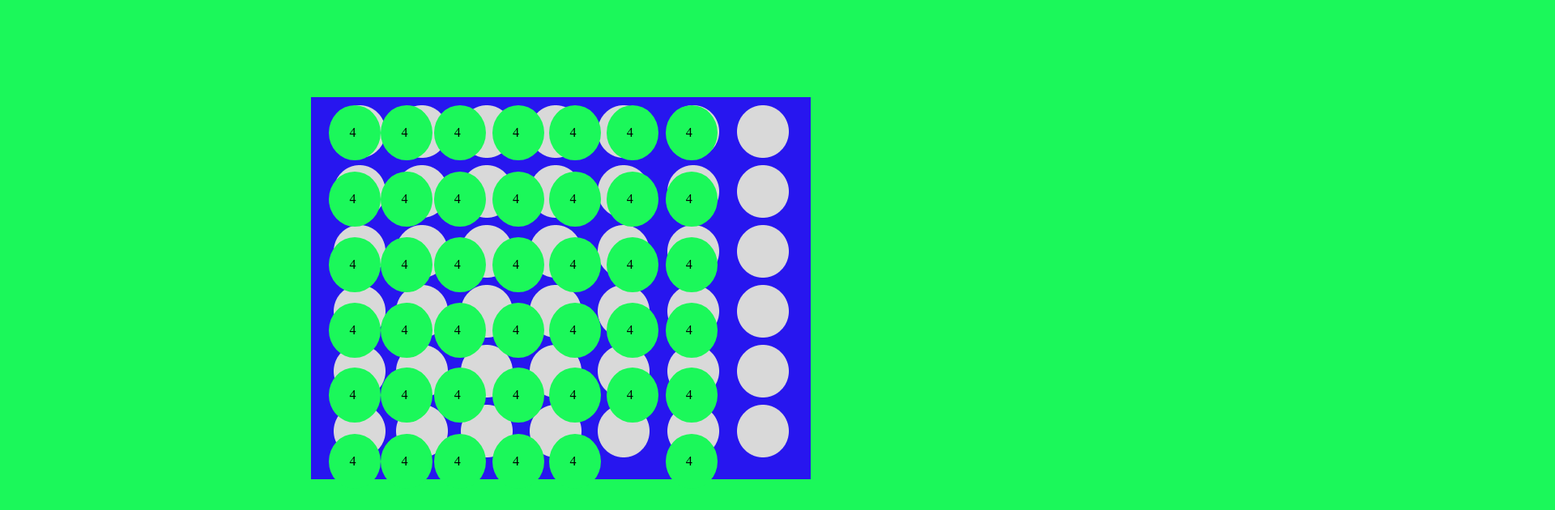
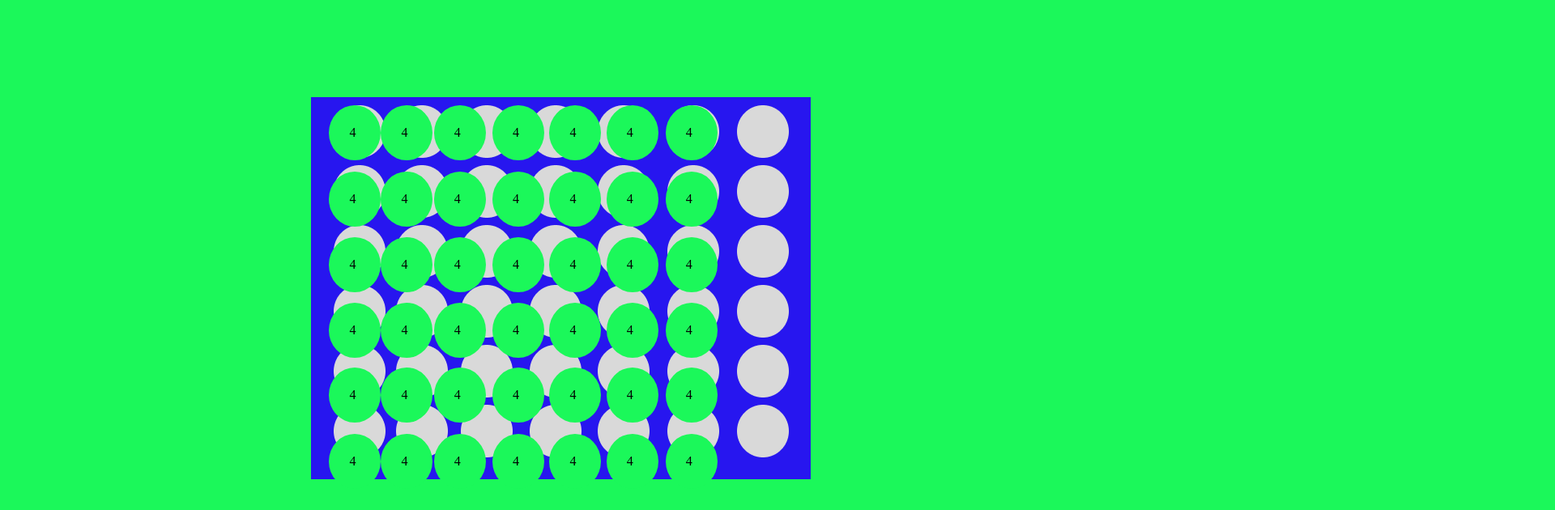
Before and after one commit to argentswagee/Puissance-4, a plain HTML site: page index.html in a window 1280 px wide. Shown: the top 630 px of the page at 81% size, 1920 px wide, since content can reach past the window. Drawn offline with Linux system fonts and the light colour scheme; a web font is replaced by a local one.

Commit message:
Update index.html

```diff
--- a/index.html
+++ b/index.html
@@ -15,7 +15,7 @@
         <div style="position: absolute; left: 41.85%;top: 67%;  padding: 25px; border-radius: 95%; width: 1.1%;" class="jetons"  id="jetons3">4</div>
         <div style="position: absolute; left: 47.5%;top: 67%;  padding: 25px; border-radius: 95%; width: 1.1%;"  class="jetons"  id="jetons4">4</div>
         <div style="position: absolute; left: 53%;top: 67%;  padding: 25px; border-radius: 95%; width: 1.1%;"  class="jetons"  id="jetons5">4</div>
-        <div style="position: absolute; left: 708.5%;top: 67%;  padding: 25px; border-radius: 95%; width: 1.1%;"  class="jetons"  id="jetons6">4</div>
+        <div style="position: absolute; left: 58.5%;top: 67%;  padding: 25px; border-radius: 95%; width: 1.1%;"  class="jetons"  id="jetons6">4</div>
         <div style="position: absolute; left: 64.2%;top: 67%;  padding: 25px; border-radius: 95%; width: 1.1%;"  class="jetons"  id="jetons7">4</div>
 
 
```
